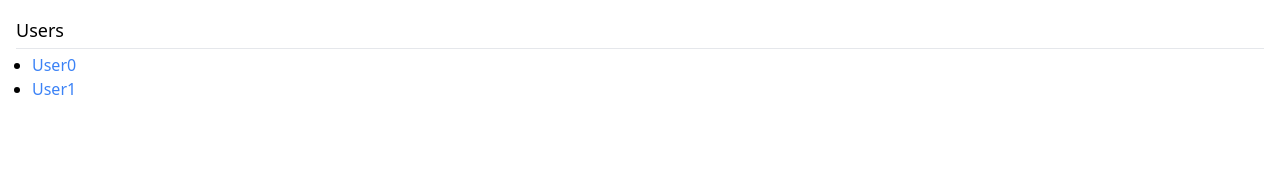
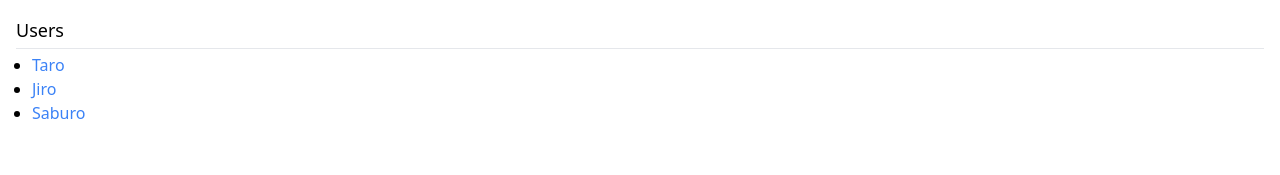
Before and after one commit to YQh9Mh3181jzEJ5/learn-nextjs-basics, a Next.js app: page / in a window 1280 px wide. Shown: the top 175 px of the page. Built offline with nearby package versions, Linux system fonts and the light colour scheme.

Commit message:
feat: add users

```diff
--- /dev/null
+++ b/app/lib/index.ts
@@ -0,0 +1 @@
+export * from "./users";
--- a/app/lib/users.ts
+++ b/app/lib/users.ts
@@ -4,7 +4,7 @@ interface User {
   prof: string;
 }
 
-const users: User[] = [
+export const users: User[] = [
   { id: 0, name: "Taro", prof: "He is Good" },
   { id: 1, name: "Jiro", prof: "He is cool" },
   { id: 2, name: "Saburo", prof: "He is smart" },
--- a/app/page.tsx
+++ b/app/page.tsx
@@ -1,21 +1,22 @@
 import Link from "next/link";
+import { users } from "@/app/lib";
 
 export default function Home() {
+  const userItems = users.map((user) => (
+    <li key={user.id}>
+      <Link
+        href={`/users/${user.id}`}
+        className="text-blue-500 hover:text-blue-700"
+      >
+        {user.name}
+      </Link>
+    </li>
+  ));
+
   return (
     <>
       <h1 className="text-lg border-b pb-1 mb-1">Users</h1>
-      <ul className="list-disc ml-4">
-        <li>
-          <Link href="/users/0" className="text-blue-500 hove:text-blue-7000">
-            User0
-          </Link>
-        </li>
-        <li>
-          <Link href="/users/1" className="text-blue-500 hove:text-blue-7000">
-            User1
-          </Link>
-        </li>
-      </ul>
+      <ul className="list-disc ml-4">{userItems}</ul>
     </>
   );
 }
--- a/app/users/[userId]/page.tsx
+++ b/app/users/[userId]/page.tsx
@@ -1,16 +1,21 @@
+import { users } from "@/app/lib";
 import Link from "next/link";
+import { notFound } from "next/navigation";
 
 interface Props {
   params: { userId: string };
 }
 
 export default function UserPage(props: Props) {
+  const user = users[Number(props.params.userId)];
+  if (user === undefined) {
+    notFound();
+  }
   return (
     <>
-      <h1 className="text-lg border-b pb-1 mb-1">
-        UserPage {props.params.userId}
-      </h1>
-      <p>
+      <h1 className="text-lg border-b pb-1 mb-1">{user.name}</h1>
+      <p>{user.prof}</p>
+      <p className="mt-4">
         <Link href="/" className="text-blue-500 hove:text-blue-7000">
           Go Back
         </Link>
```
